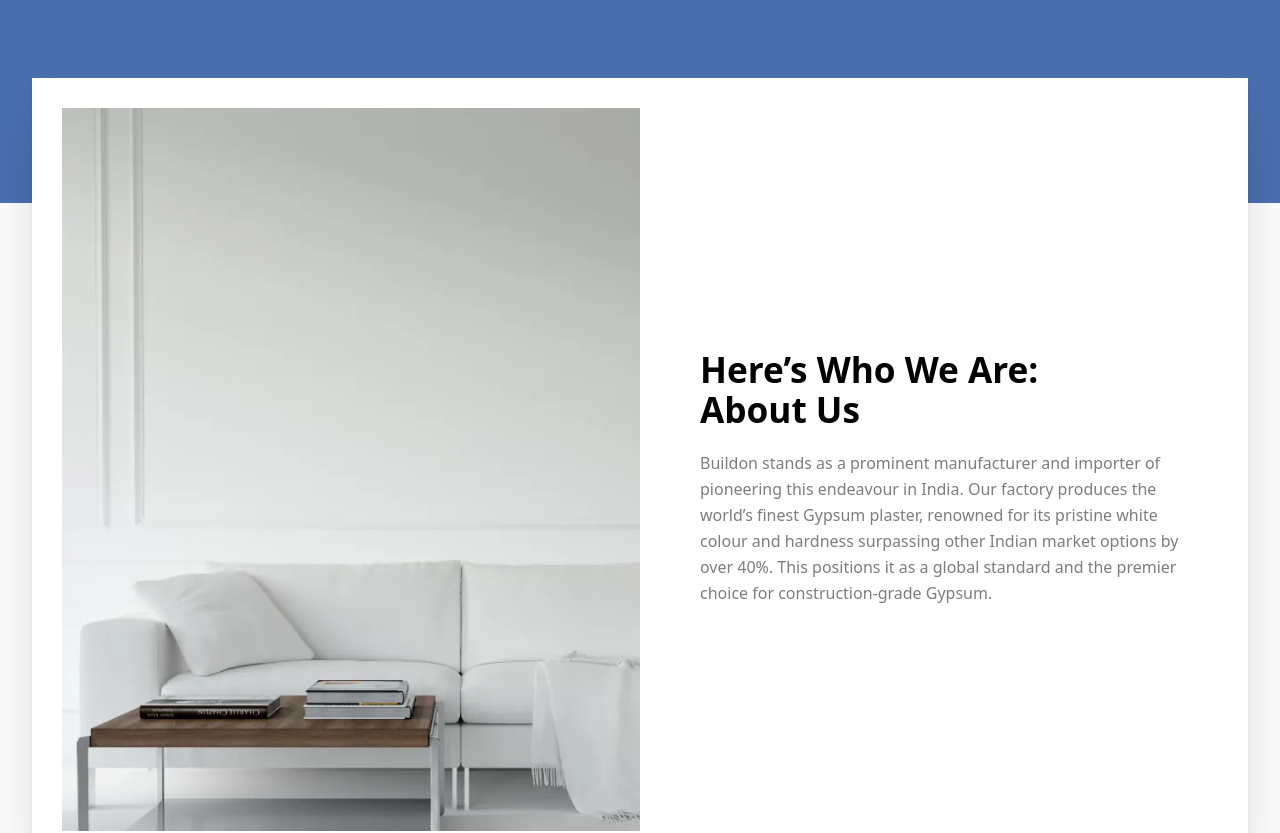
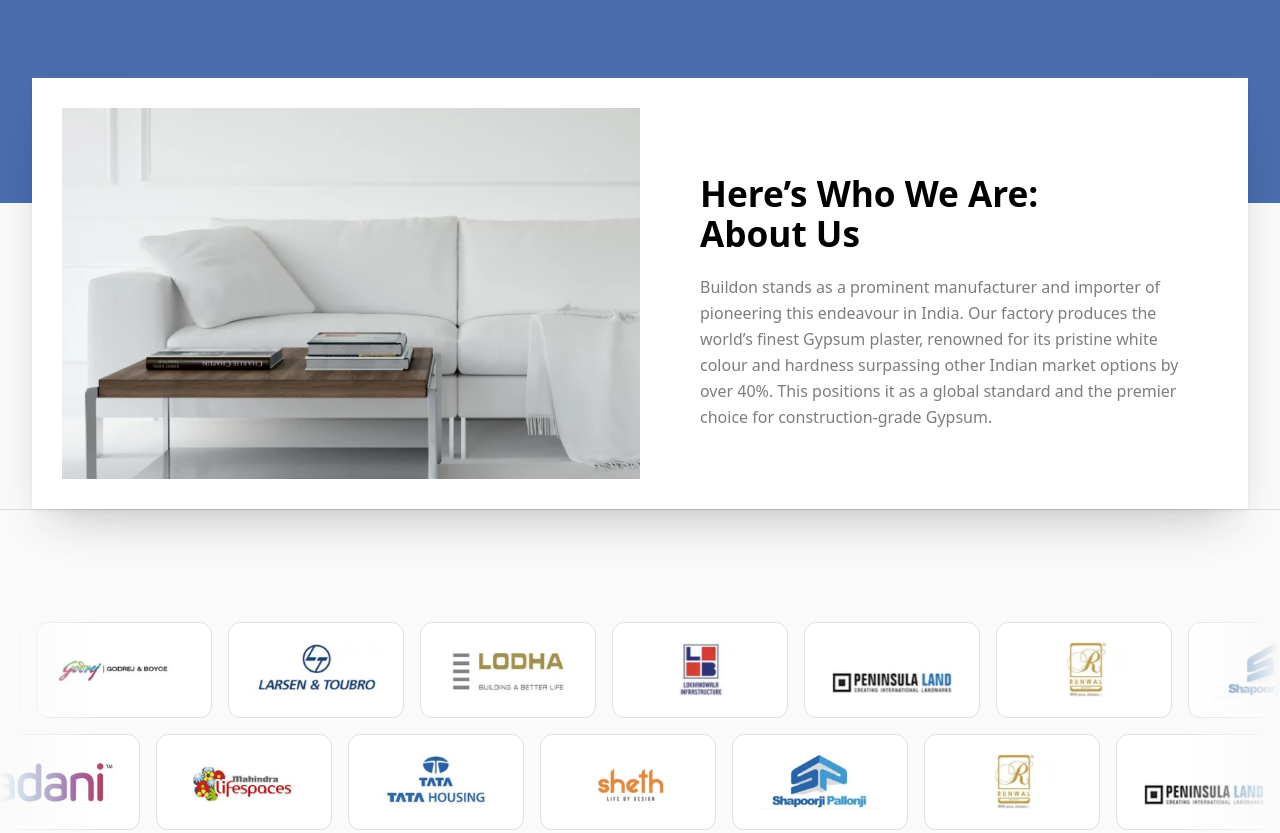
Before and after one commit to EBR-WORK/buildon, a Next.js app: page / in a window 1280 px wide. Shown: the part 3687-4520 px from the top of the page. Built offline with nearby package versions, Linux system fonts and the light colour scheme; a web font is replaced by a local one.

Commit message:
cropped img

```diff
--- a/src/components/About.tsx
+++ b/src/components/About.tsx
@@ -26,10 +26,12 @@ export default function About() {
       <div className="container-page">
         <Reveal className="relative z-10 -mt-[90px] bg-white p-5 shadow-lift sm:-mt-[125px] sm:p-[30px]">
           <div className="grid items-center gap-8 md:grid-cols-2 md:gap-0">
-            {/* The source is 659x800. Framing it 4:5 keeps almost the whole
-                photograph in shot — a box sized to the text column's height
-                cropped it to bare wall. */}
-            <div className="relative mx-auto aspect-4/5 w-full max-w-md md:max-w-none">
+            {/* The photograph is now cropped to the sofa and table: 659x423.
+                The box carries that exact ratio, so object-cover has nothing
+                left to trim — the old 4:5 portrait box showed barely half its
+                width. Landscape, it can run the column's full width at every
+                size, so the portrait-era max-width cap is gone. */}
+            <div className="relative aspect-[659/423] w-full">
               <Image
                 src={about.image}
                 alt="Interior wall finished with Buildon gypsum plaster"
```
Also changed, not shown: public/projects/project-2-ezgif.com-jpg-to-avif.webp (added), public/projects/project-2.webp.
